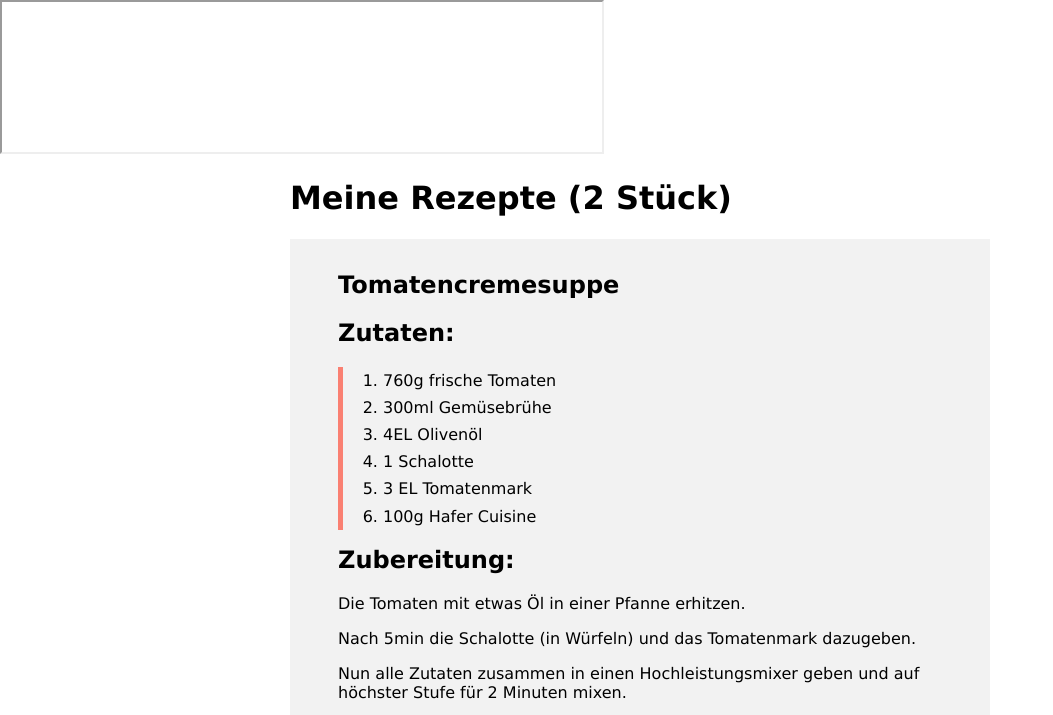
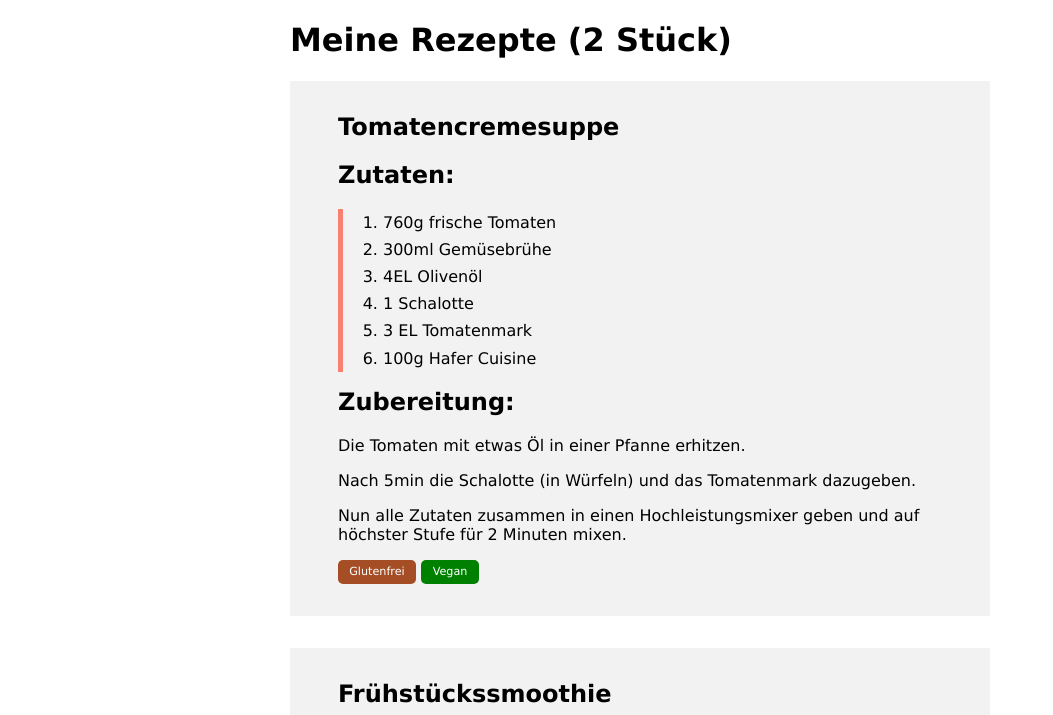
Before and after one commit to LinkedInLearning/web-components-3055736, a website built with Parcel: page index.html in a window 1280 px wide. Shown: the top 715 px of the page, without its empty margins (0-1053 px from the left). Built offline with nearby package versions, Linux system fonts and the light colour scheme.

Commit message:
solution preps

```diff
--- a/index.html
+++ b/index.html
@@ -63,9 +63,6 @@
     </style>
   </head>
   <body>
-    <iframe src="./iframe.html" width="600" height="150">
-    </iframe>
-
     <div class="recipes">
       <h1>
         Meine Rezepte
```
